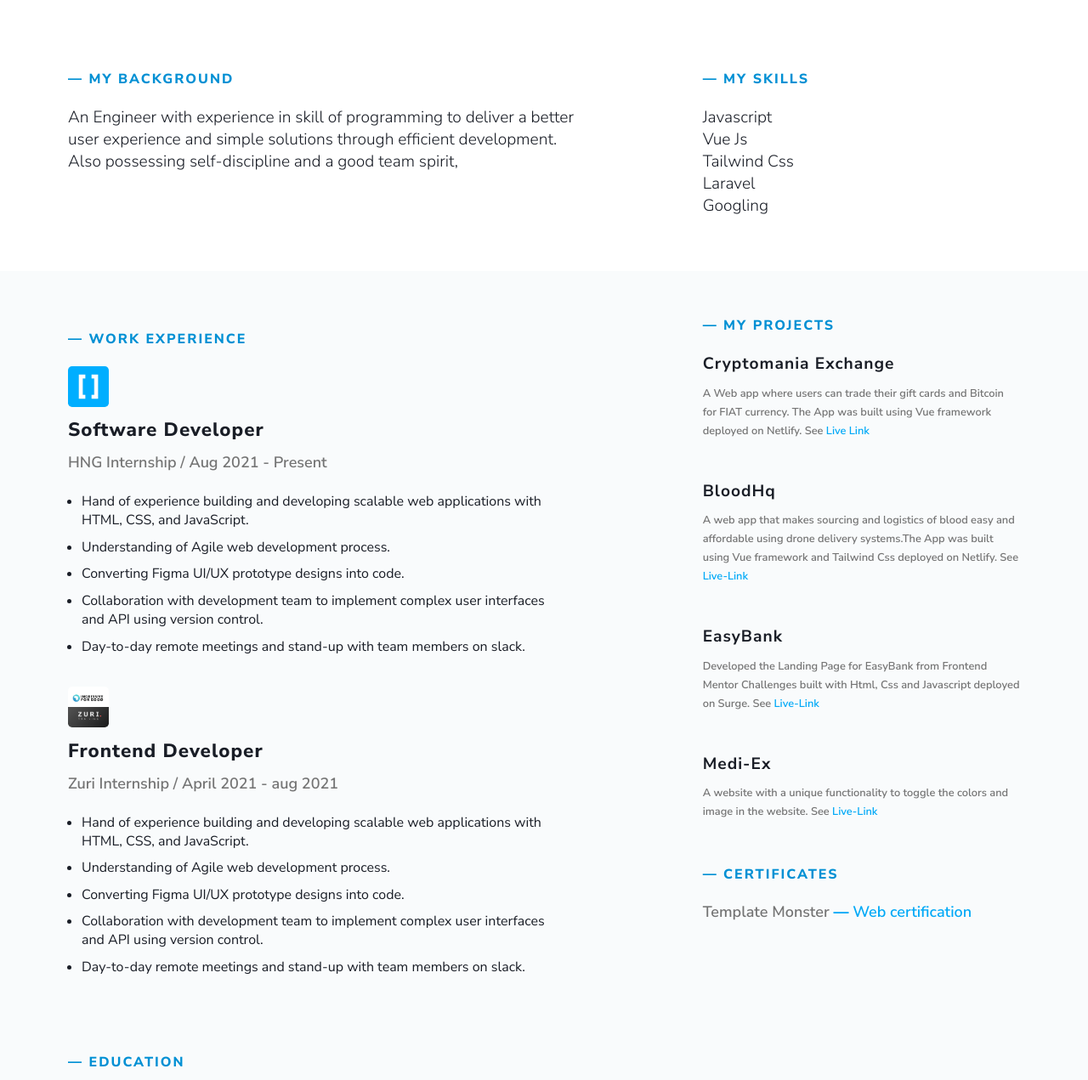
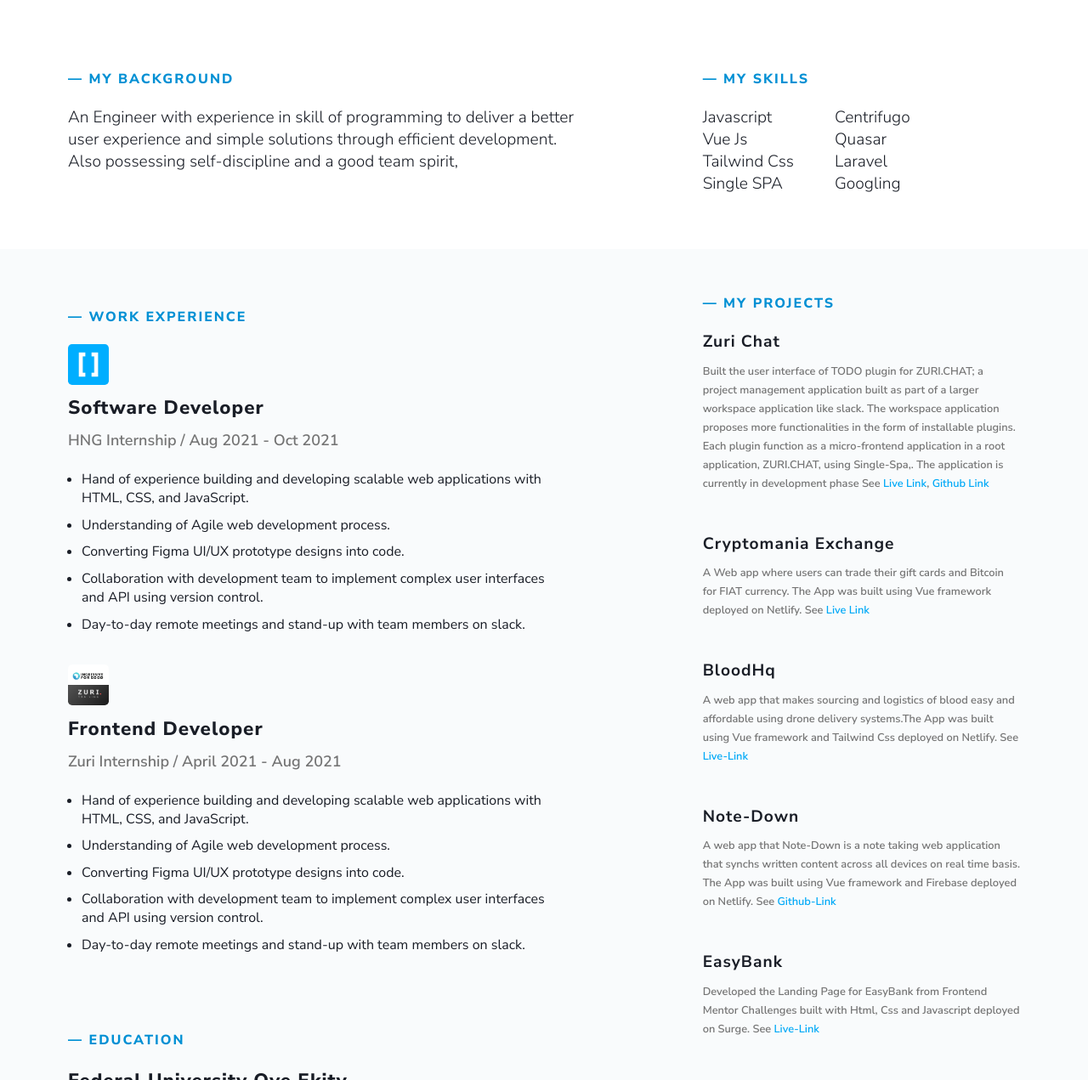
Before and after one commit to Didier-ds/resume, a plain HTML site: page index.html in a window 1280 px wide. Shown: the part 288-1559 px from the top of the page at 85% size. Drawn offline with Linux system fonts and the light colour scheme.

Commit message:
added skills

```diff
--- a/assets/style.scss
+++ b/assets/style.scss
@@ -24,6 +24,13 @@
                         padding: 5em 1em;
                         background-color: #f9fbfc;
                         display: block;
+                    }
+
+                    .skills_dissection {
+                        display: flex;
+                        ul:first-of-type {
+                            padding-right: 3em
+                        }
                     }
 
                     .my__background_head_text.head_after,
--- a/index.html
+++ b/index.html
@@ -23,13 +23,23 @@
             </div>
             <div class="my__skills">
                 <span class="my__background_head_text head_after">― My Skills</span>
+                <div class="skills_dissection">
                     <ul class="skills_list list_style">
                         <li class="skill">Javascript</li>
                         <li class="skill">Vue Js</li>
                         <li class="skill">Tailwind Css</li>
+                        <li class="skill">Single SPA</li>
+
+                    </ul>
+                    <ul class="skills_list list_style">
+                        <li class="skill">Centrifugo</li>
+                        <li class="skill">Quasar</li>
                         <li class="skill">Laravel</li>
                         <li class="skill">Googling</li>
                     </ul>
+                </div>
+
+
             </div>
         </div>
         <div class="achievements_container">
@@ -39,7 +49,7 @@
                     <div class="testimonials_section_text_content experience">
                         <div class="experience">
                             <div class="experience_flex"><img class="logo" src="assets/hng.png" alt="hng"><span class="testimonials_section_sub_head_text">Software Developer</span></div>
-                            <span class="experience_time">HNG Internship  / Aug 2021 - Present</span>
+                            <span class="experience_time">HNG Internship  / Aug 2021 - Oct 2021</span>
 
                             <ul class="skills_list">
                                 <li class="skill">Hand of experience building and developing scalable web applications with HTML, CSS, and JavaScript.
@@ -53,7 +63,7 @@
                         </div>
                         <div class="experience">
                             <div class="experience_flex"><img class="logo" src="assets/zuri.jpg" alt="hng"><span class="testimonials_section_sub_head_text">Frontend Developer</span></div>
-                            <span class="experience_time">Zuri Internship  / April 2021 - aug 2021</span>
+                            <span class="experience_time">Zuri Internship  / April 2021 - Aug 2021</span>
                             <!-- <span class="testimonials_section_text_content">
                         I’ve been central to delivering two extensive projects while working at Stilltech, both in the augmented reality space.
                     </span> -->
@@ -90,6 +100,13 @@
                 <div class="projects_box">
                     <span class="my__background_head_text head_after">― My Projects</span>
                     <div class="project">
+                        <div class="project_flex"><span class="testimonials_section_sub_head_text">Zuri Chat</span></div>
+                        <span class="testimonials_section_text_content">
+                        Built the user interface of TODO plugin for ZURI.CHAT;  a project management application built as part of a larger workspace application like slack. The workspace application proposes more functionalities in the form of installable plugins. Each plugin function as a micro-frontend application in a root application, ZURI.CHAT,  using Single-Spa,. The application is currently in development phase
+                        See <a target="blank" href="http://cryptoex.netlify.app">Live Link</a>, <a target="blank" href="https://github.com/Didier-ds/zc_plugin_todo">Github Link</a>
+                    </span>
+                    </div>
+                    <div class="project">
                         <div class="project_flex"><span class="testimonials_section_sub_head_text">Cryptomania Exchange</span></div>
                         <span class="testimonials_section_text_content">
                         A Web app where users can trade their gift cards and Bitcoin for FIAT currency. The App was built using  Vue framework deployed on Netlify.   See <a target="blank" href="http://cryptoex.netlify.app">Live Link</a>
@@ -100,6 +117,14 @@
                         <span class="testimonials_section_text_content">
                         A web app that makes sourcing and logistics of blood easy and affordable using drone delivery systems.The App was built using Vue framework and Tailwind Css deployed on Netlify.
                         See <a href="https://blood-hq.netlify.app/" target="blank">Live-Link </a>
+                    </span>
+                    </div>
+                    <div class="project">
+                        <div class="project_flex"><span class="testimonials_section_sub_head_text">Note-Down</span></div>
+                        <span class="testimonials_section_text_content">
+                        A web app that
+                            Note-Down is a note taking web application that synchs written content across all devices on real time basis. The App was built using Vue framework and Firebase deployed on Netlify.
+                            See <a href="https://github.com/Didier-ds/noteIt" target="blank">Github-Link </a>
                         </span>
                     </div>
                     <div class="project">
```
Also changed, not shown: assets/style.css, 1 other file. Lines whose indentation alone changed are shown as unchanged.
